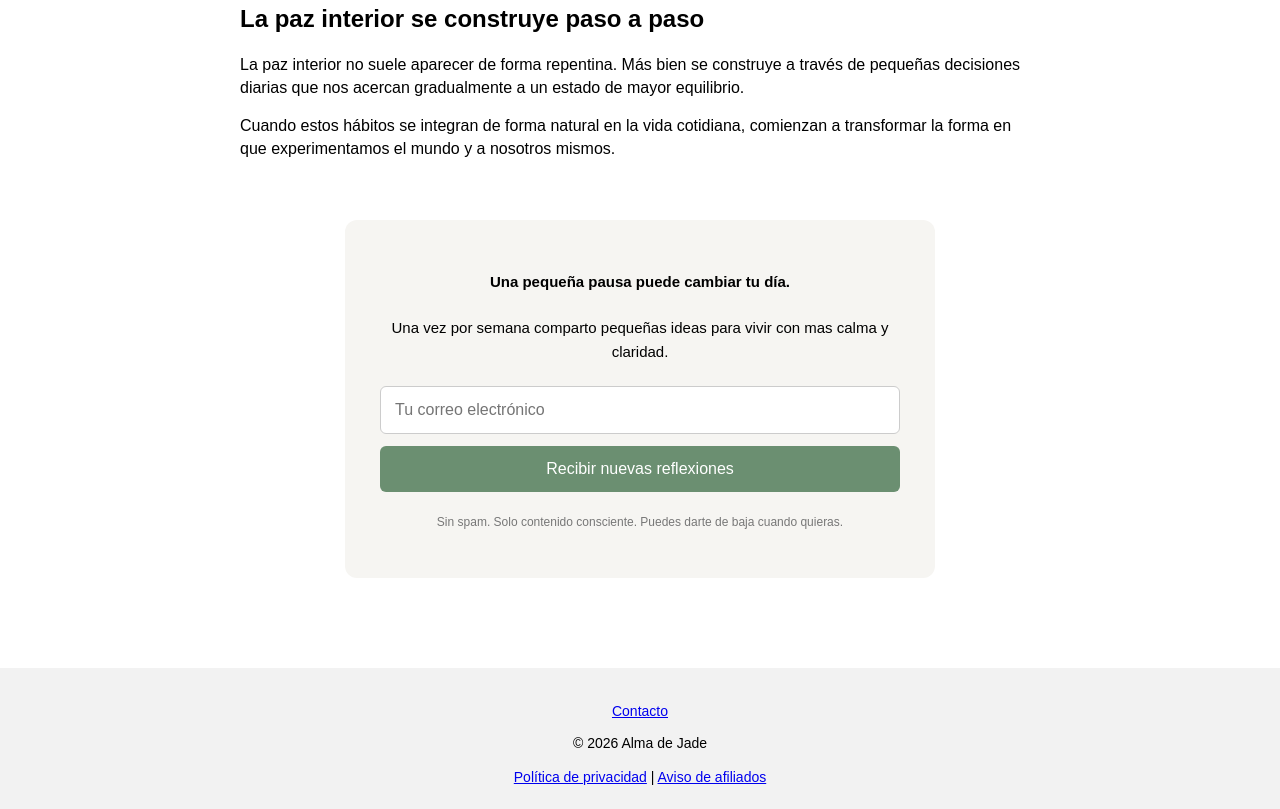
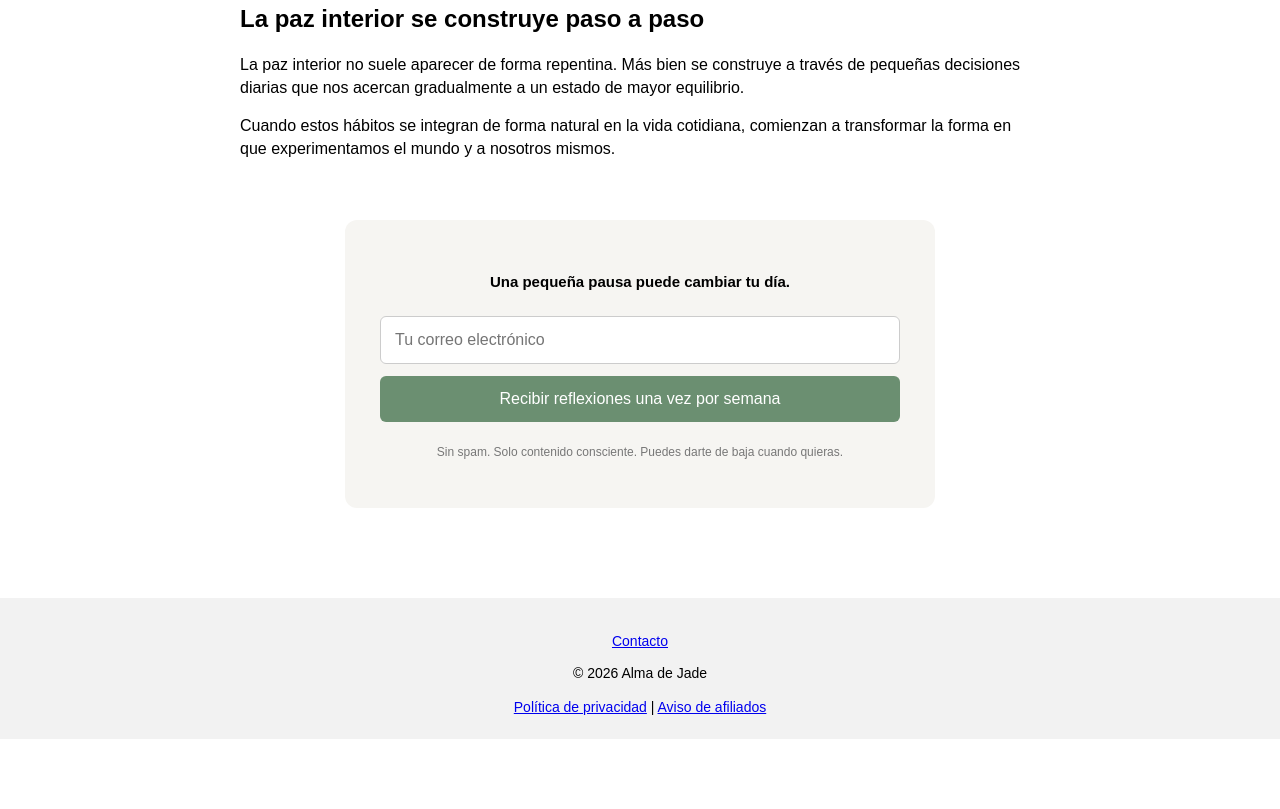
Before and after one commit to dianamgg0/almadejade, a plain HTML site: page blog/habitos-paz-interior.html in a window 1280 px wide. Shown: the part 2471-3280 px from the top of the page. After the commit the page ends 3210 px from the top, so only its background shows below. Drawn offline with Linux system fonts and the light colour scheme.

Commit message:
Update habitos-paz-interior.html

```diff
--- a/blog/habitos-paz-interior.html
+++ b/blog/habitos-paz-interior.html
@@ -264,9 +264,6 @@ Cuando estos hábitos se integran de forma natural en la vida cotidiana, comienz
 <h3 class="invitation-text">
 Una pequeña pausa puede cambiar tu día.
 </h3>
- <p class="invitation-text">
-Una vez por semana comparto pequeñas ideas para vivir con mas calma y claridad.
-</p>
 
 <form id="newsletter-form-2"
 action="https://almadejade.us8.list-manage.com/subscribe/post?u=14407f2d8dbf8957833e699ee&id=df37a15ec5"
@@ -285,7 +282,7 @@ required>
 </div>
 
 <button type="submit">
-Recibir nuevas reflexiones
+Recibir reflexiones una vez por semana
 </button>
 
 <p class="invitation-legal">
```
